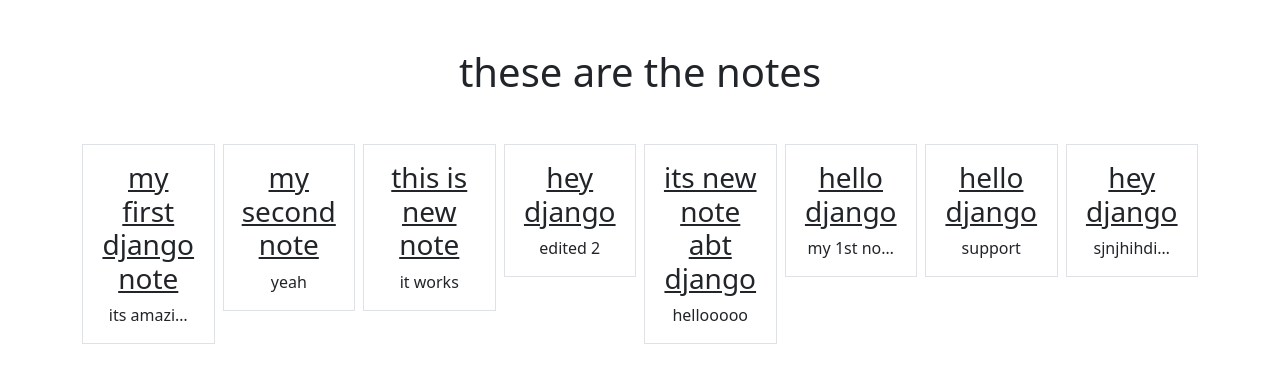
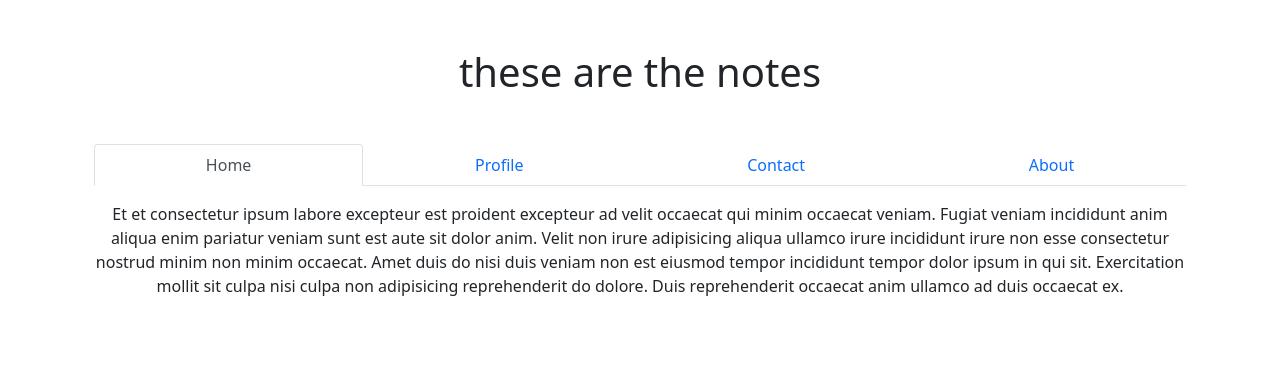
Before and after one commit to jan-code26/weatherapp, a Django app: page / in a window 1280 px wide. Shown: the part 16-399 px from the top of the page. Run offline with Django 4.2, Linux system fonts and the light colour scheme; data comes from the database, SQL or seed files in the repository.

Commit message:
edited 1

```diff
--- a/notes/templates/notes/notes_list.html
+++ b/notes/templates/notes/notes_list.html
@@ -3,7 +3,7 @@
 
 {%block content%}
 <h1 class="my-5">these are the notes</h1>
-<div class="row row-cols3 g-2">{% for note in notes%}
+{% comment %} <div class="row row-cols3 g-2">{% for note in notes%}
     <div class="col">
         <div class="p-3 border">
             <a href="{%url 'notes.details' pk=note.id%}" class="text-dark text-decoration-non">
@@ -12,5 +12,34 @@
             {{note.text|truncatechars:10}}
         </div>
     </div>{%endfor%}
+</div> {% endcomment %}
+<div class="container">
+    <div class="row">
+      <div class="col-xs-12 ">
+        <nav>
+          <div class="nav nav-tabs nav-fill" id="nav-tab" role="tablist">
+            <a class="nav-item nav-link active" id="nav-home-tab" data-toggle="tab" href="#nav-home" role="tab" aria-controls="nav-home" aria-selected="true">Home</a>
+            <a class="nav-item nav-link" id="nav-profile-tab" data-toggle="tab" href="#nav-profile" role="tab" aria-controls="nav-profile" aria-selected="false">Profile</a>
+            <a class="nav-item nav-link" id="nav-contact-tab" data-toggle="tab" href="#nav-contact" role="tab" aria-controls="nav-contact" aria-selected="false">Contact</a>
+            <a class="nav-item nav-link" id="nav-about-tab" data-toggle="tab" href="#nav-about" role="tab" aria-controls="nav-about" aria-selected="false">About</a>
+          </div>
+        </nav>
+        <div class="tab-content py-3 px-3 px-sm-0" id="nav-tabContent">
+          <div class="tab-pane fade show active" id="nav-home" role="tabpanel" aria-labelledby="nav-home-tab">
+            Et et consectetur ipsum labore excepteur est proident excepteur ad velit occaecat qui minim occaecat veniam. Fugiat veniam incididunt anim aliqua enim pariatur veniam sunt est aute sit dolor anim. Velit non irure adipisicing aliqua ullamco irure incididunt irure non esse consectetur nostrud minim non minim occaecat. Amet duis do nisi duis veniam non est eiusmod tempor incididunt tempor dolor ipsum in qui sit. Exercitation mollit sit culpa nisi culpa non adipisicing reprehenderit do dolore. Duis reprehenderit occaecat anim ullamco ad duis occaecat ex.
+          </div>
+          <div class="tab-pane fade" id="nav-profile" role="tabpanel" aria-labelledby="nav-profile-tab">
+            Et et consectetur ipsum labore excepteur est proident excepteur ad velit occaecat qui minim occaecat veniam. Fugiat veniam incididunt anim aliqua enim pariatur veniam sunt est aute sit dolor anim. Velit non irure adipisicing aliqua ullamco irure incididunt irure non esse consectetur nostrud minim non minim occaecat. Amet duis do nisi duis veniam non est eiusmod tempor incididunt tempor dolor ipsum in qui sit. Exercitation mollit sit culpa nisi culpa non adipisicing reprehenderit do dolore. Duis reprehenderit occaecat anim ullamco ad duis occaecat ex.
+          </div>
+          <div class="tab-pane fade" id="nav-contact" role="tabpanel" aria-labelledby="nav-contact-tab">
+            Et et consectetur ipsum labore excepteur est proident excepteur ad velit occaecat qui minim occaecat veniam. Fugiat veniam incididunt anim aliqua enim pariatur veniam sunt est aute sit dolor anim. Velit non irure adipisicing aliqua ullamco irure incididunt irure non esse consectetur nostrud minim non minim occaecat. Amet duis do nisi duis veniam non est eiusmod tempor incididunt tempor dolor ipsum in qui sit. Exercitation mollit sit culpa nisi culpa non adipisicing reprehenderit do dolore. Duis reprehenderit occaecat anim ullamco ad duis occaecat ex.
+          </div>
+          <div class="tab-pane fade" id="nav-about" role="tabpanel" aria-labelledby="nav-about-tab">
+            Et et consectetur ipsum labore excepteur est proident excepteur ad velit occaecat qui minim occaecat veniam. Fugiat veniam incididunt anim aliqua enim pariatur veniam sunt est aute sit dolor anim. Velit non irure adipisicing aliqua ullamco irure incididunt irure non esse consectetur nostrud minim non minim occaecat. Amet duis do nisi duis veniam non est eiusmod tempor incididunt tempor dolor ipsum in qui sit. Exercitation mollit sit culpa nisi culpa non adipisicing reprehenderit do dolore. Duis reprehenderit occaecat anim ullamco ad duis occaecat ex.
+          </div>
+        </div>
+
+      </div>
+    </div>
 </div>
 {%endblock%}
```
